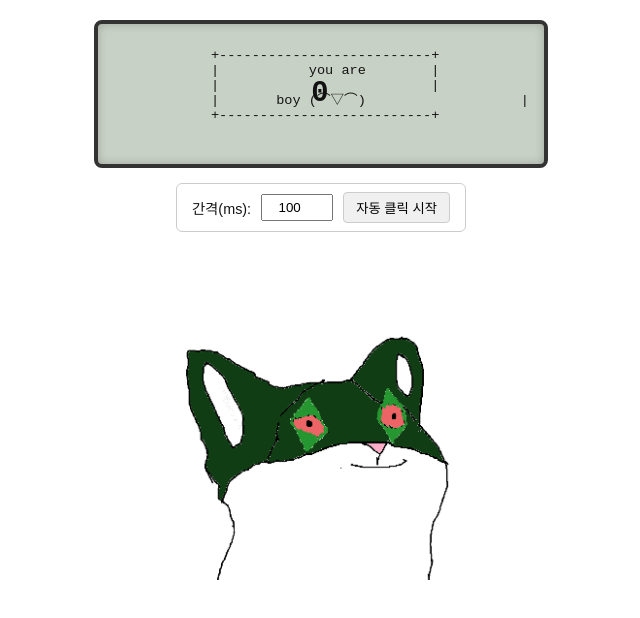
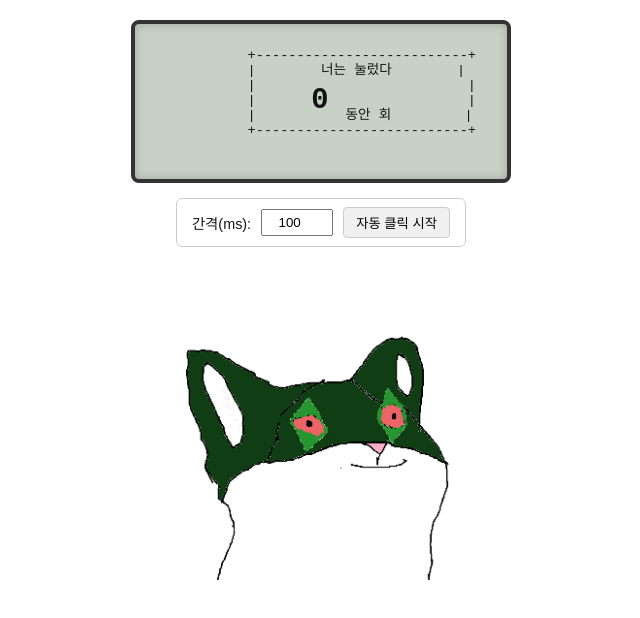
Before and after one commit to milktea3060/wow, a plain HTML site: page index.html in a window 1280 px wide. Shown: the whole page, without its empty margins (319-959 px from the left). Drawn offline with Linux system fonts and the light colour scheme.

Commit message:
Update index.html

```diff
--- a/index.html
+++ b/index.html
@@ -146,9 +146,10 @@
     <div class="fixed-header">
         <div id="watch-container">
             +--------------------------+
-            |           you are        |
+            |        너는 눌렀다        |
             |                          |
-            |       boy (⌒▽⌒)                   |
+            |                          |
+            |           동안 회         |
             +--------------------------+
             <div id="count">0</div>
         </div>
```
